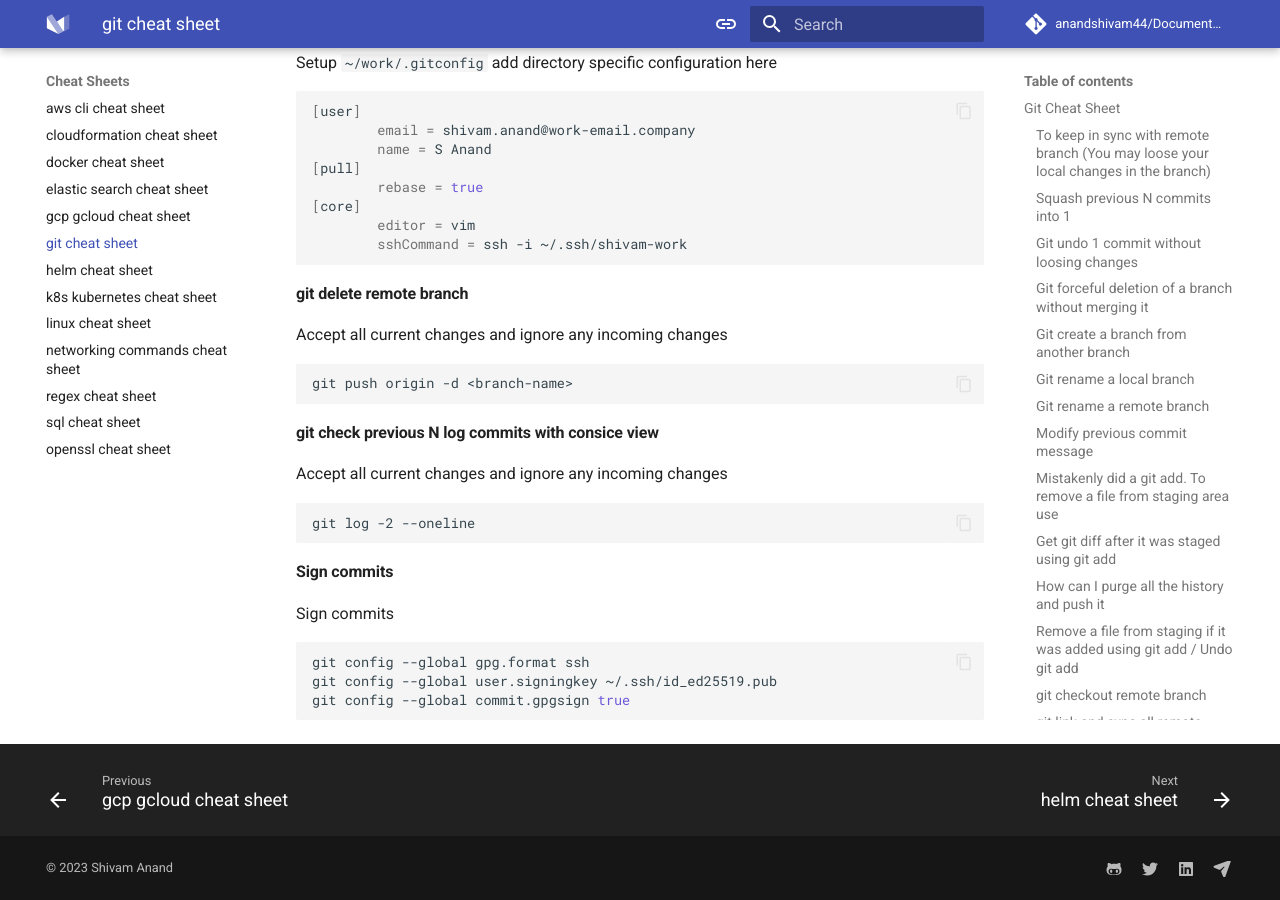
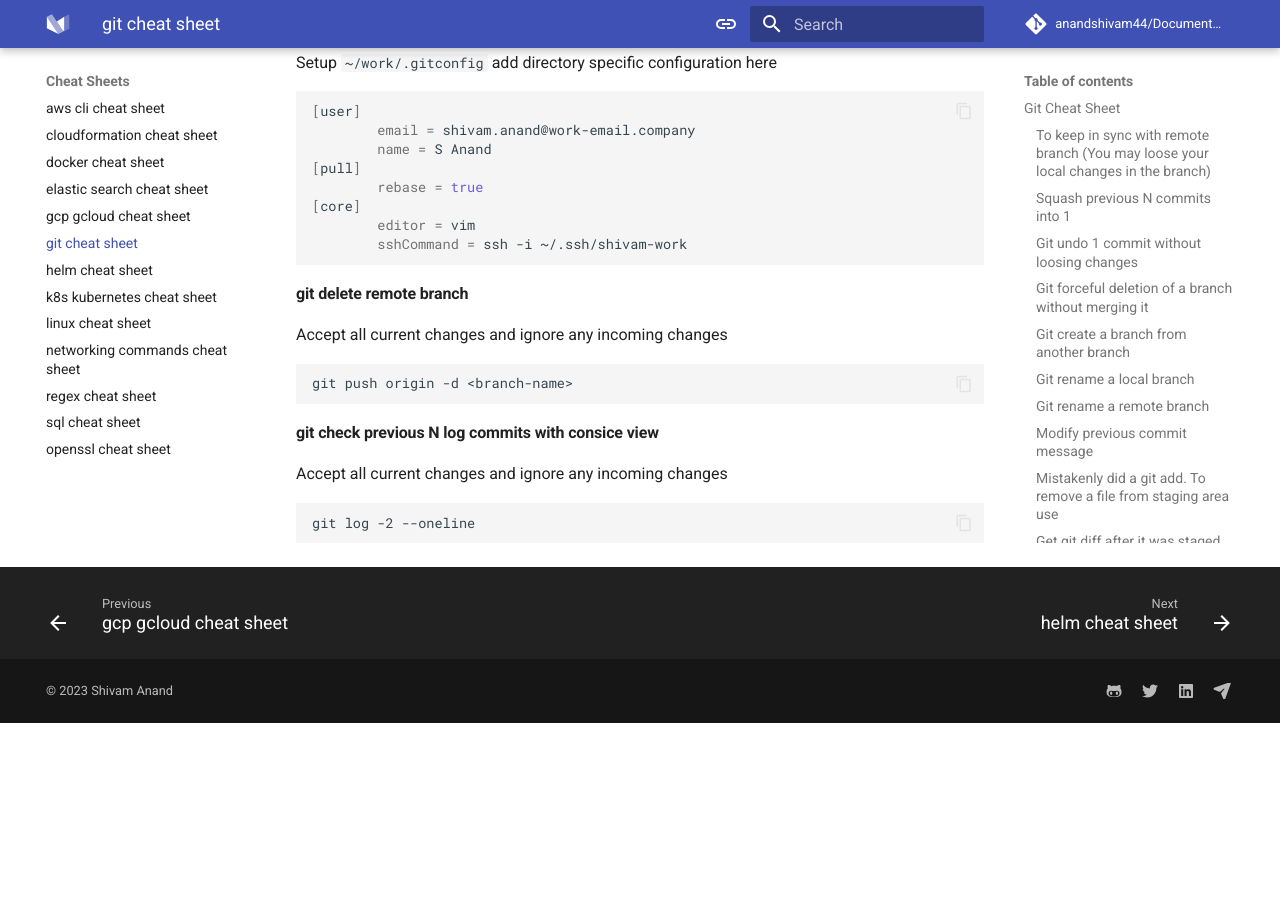
Before and after one commit to anandshivam44/Documentation, an MkDocs documentation site: the page built from docs/cheat-sheet-and-snippets/git-cheat-sheet.md, in a window 1280 px wide and 900 px high, scrolled down 5662 px. Built offline with MkDocs 1.6.1 and Material for MkDocs 9.7.7, drawn with Linux system fonts in a browser that asks for light colours; comment, search, counter and statistics services are not loaded; after the commit the page ends 6385 px from its top, so only the background shows below that.

Commit message:
docs: add instructions for deleting GPG keys and remove outdated signing configuration from cheat sheet

````diff
--- a/docs/cheat-sheet-and-snippets/git-cheat-sheet.md
+++ b/docs/cheat-sheet-and-snippets/git-cheat-sheet.md
@@ -251,11 +251,3 @@ Accept all current changes and ignore any incoming changes
 ```bash
 git log -2 --oneline
 ```
-#### Sign commits
-Sign commits
-```bash
-git config --global gpg.format ssh
-git config --global user.signingkey ~/.ssh/id_ed25519.pub
-git config --global commit.gpgsign true
-
-```
````
Also changed, not shown: docs/Tutorials/use-gpg-keys.md (+4 -0 lines).
